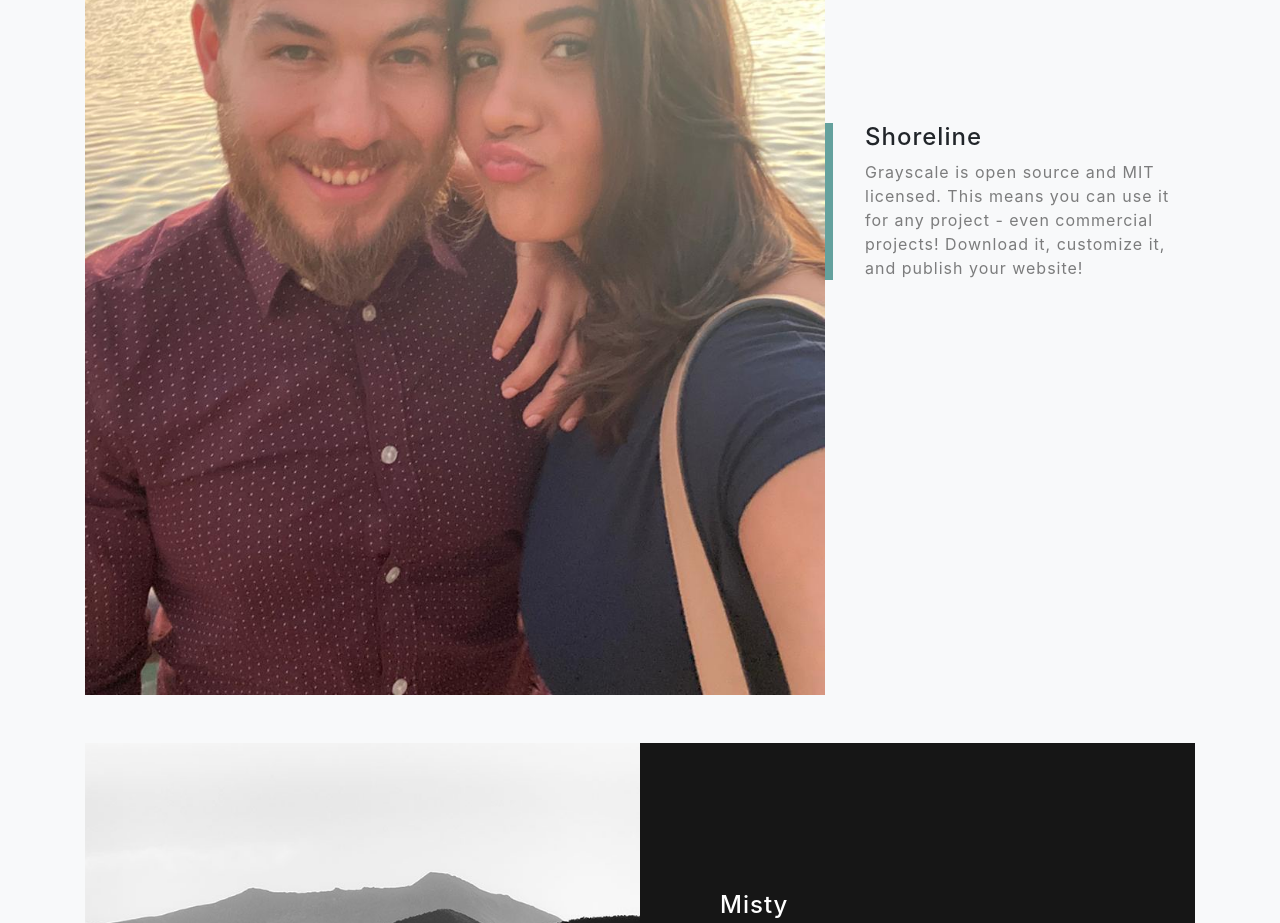
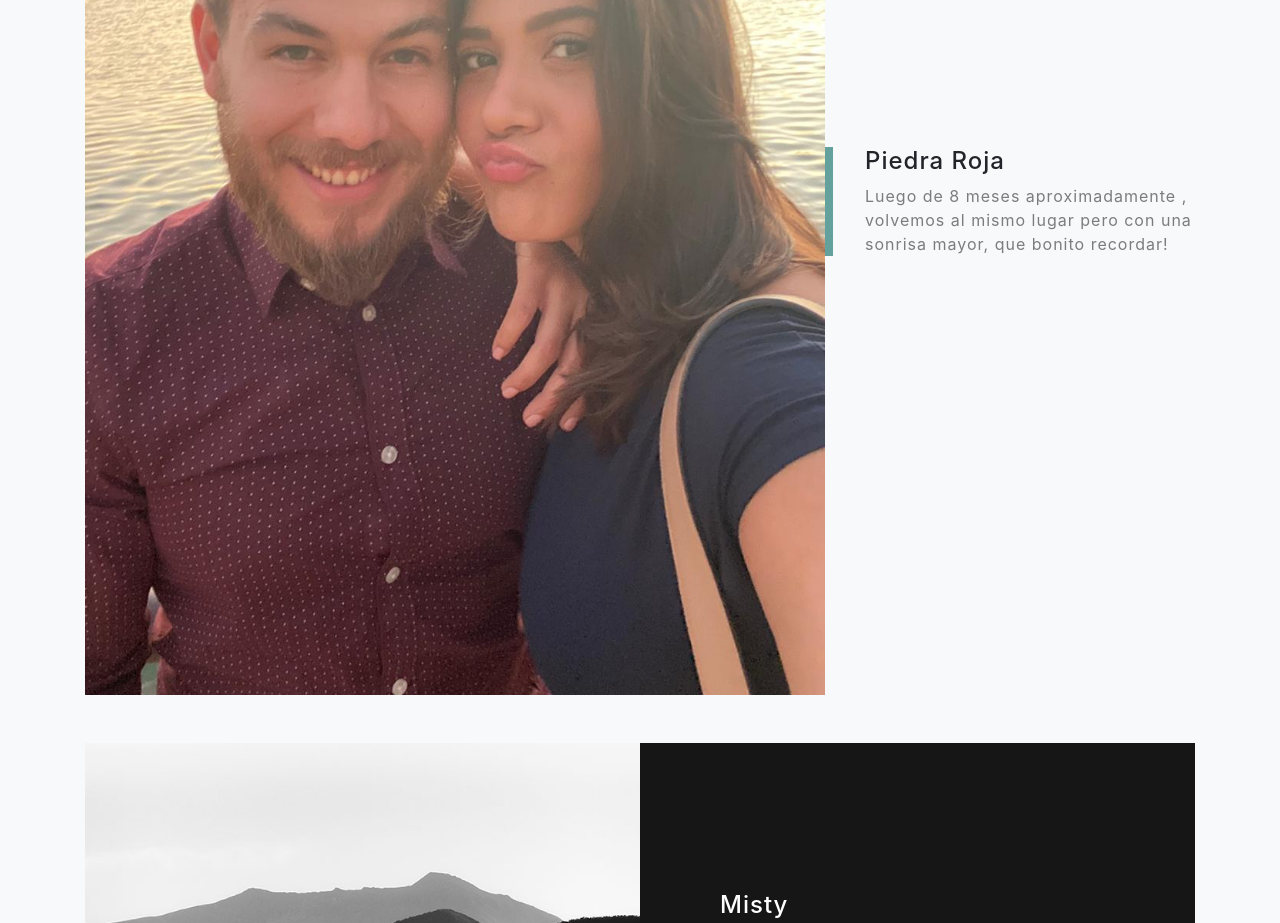
Before and after one commit to DiazBustamanteGabriel/proyecto2, a website with bundled scripts: page index.html in a window 1280 px wide. Shown: the part 1940-2863 px from the top of the page. Built offline with nearby package versions, Linux system fonts and the light colour scheme.

Commit message:
Comentario foto

```diff
--- a/index.html
+++ b/index.html
@@ -85,8 +85,8 @@
         </div>
         <div class="col-xl-4 col-lg-5">
           <div class="featured-text text-center text-lg-left">
-            <h4>Shoreline</h4>
-            <p class="text-black-50 mb-0">Grayscale is open source and MIT licensed. This means you can use it for any project - even commercial projects! Download it, customize it, and publish your website!</p>
+            <h4>Piedra Roja</h4>
+            <p class="text-black-50 mb-0">Luego de 8 meses aproximadamente , volvemos al mismo lugar pero con una sonrisa mayor, que bonito recordar!</p>
           </div>
         </div>
       </div>
```
